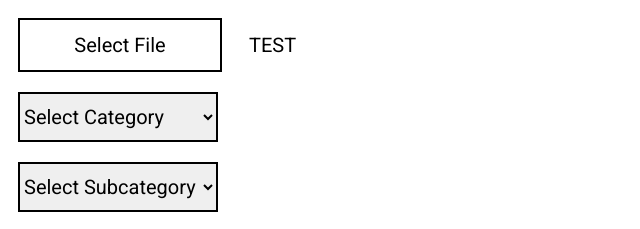
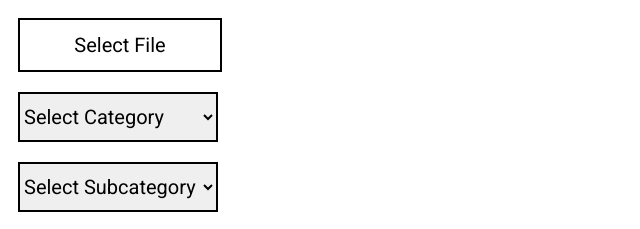
Before and after one commit to LunaLu-dev/Pricelist_uploader, a website: page index.html in a window 1280 px wide. Shown: the top 229 px of the page, 0-640 px from the left. Drawn offline with Linux system fonts and the light colour scheme; a web font is replaced by a local one.

Commit message:
Fix Testing Text

```diff
--- a/index.html
+++ b/index.html
@@ -52,7 +52,7 @@
             <label for="fileInput" class="custom-file-upload">
                 Select File
             </label>
-            <span class="filename" id="fileName">TEST</span><br>
+            <span class="filename" id="fileName"></span><br>
             <label for="category"></label>
             <select id="category" name="categoty" required onchange="GetSubCategories()">
                 <option value="" disabled selected>Select Category</option>
```
